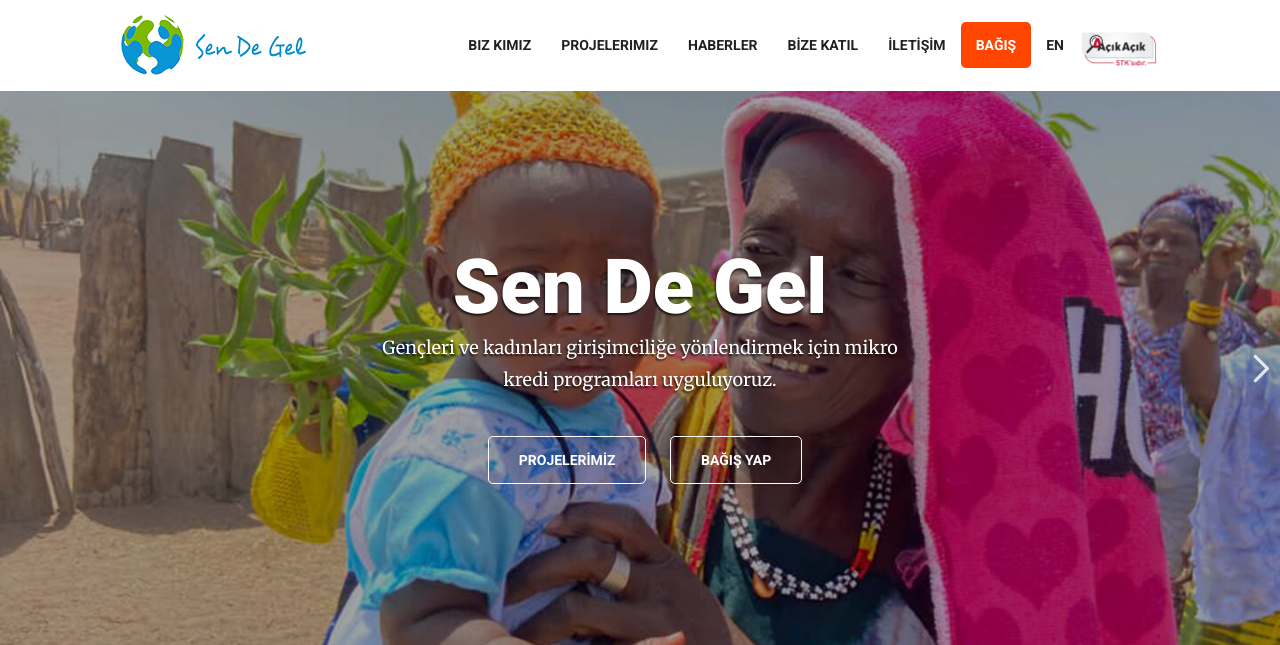
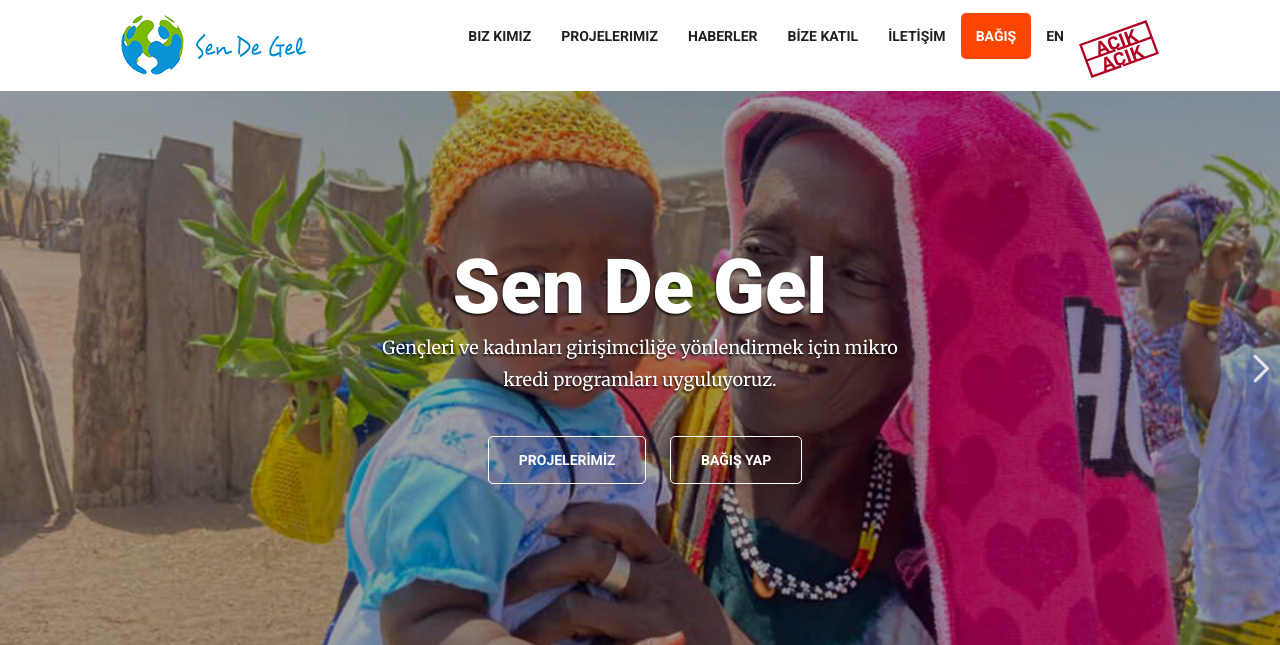
Before and after one commit to okcknet/sendegel, a PHP site: page / in a window 1280 px wide. Shown: the top 645 px of the page. Run offline with PHP 8.4, Linux system fonts and the light colour scheme.

Commit message:
acikacik logo ve link duzeltmesi

```diff
--- a/en/include/header.php
+++ b/en/include/header.php
@@ -30,7 +30,11 @@
                 <a href="../en/make-a-donation.php#section9" class="dropdown-toggle btn btn-secondary">Donate<i class="hidden-md hidden-lg icon icon-plus"></i></a>
               </li>
               <li><a href="/index.php">TR</a></li>
-                            <li class="stk-logo"><a href="https://acikacik.org/sivil-toplum-kurulusu/sosyal-ve--ekonomik-yasamda-nitelikli-degisim-ve-gelisime-destek-dernegi" target="_blank"><img src="/assets/images/content/stk.png" alt="" width="80px"></a></li>
+              <li class="stk-logo">
+                <a href="https://acikacik.org/stk/sivil-toplum-kurulusu/sosyal-ve--ekonomik-yasamda-nitelikli-degisim-ve-gelisime-destek-dernegi" target="_blank" title="Açık Açık NGO">
+                  <img src="/assets/images/content/destekcilerimiz/acikacik.svg" alt="Açık Açık" width="80px"></a>
+                </a>
+              </li>
             </ul>
             <a href="javascript:;" class="navbar-nav-toggle hidden-md hidden-lg"><i class="icon icon-menu"></i></a>
           </div>
--- a/include/header.php
+++ b/include/header.php
@@ -33,19 +33,14 @@
               <li>
                 <a href="/iletisim.php" title="İletişim">İLETİŞİM</a>
               </li>
-<!-- 							<li class="dropdown">
-								<a href="javascript:;" class="dropdown-toggle" data-toggle="dropdown">İletişim<i class="hidden-md hidden-lg icon icon-plus"></i></a>
-								<ul class="dropdown-menu">
-									<li><a href="/iletisim.php">İletişim</a></li>
-									<li><a href="/uye-ol.php">Bize Katıl</a></li>
-								</ul>
-							</li> -->
-
               <li>
                 <a href="/bagis-yap.php#section9" class="dropdown-toggle btn btn-secondary">Bağış</a>
               </li>
               <li><a href="/en/index.php">En</a></li>
-                            <li class="stk-logo"><a href="https://acikacik.org/sivil-toplum-kurulusu/sosyal-ve--ekonomik-yasamda-nitelikli-degisim-ve-gelisime-destek-dernegi" target="_blank"><img src="/assets/images/content/stk.png" alt="" width="80px"></a></li>
+              <li class="stk-logo">
+                <a href="https://acikacik.org/stk/sivil-toplum-kurulusu/sosyal-ve--ekonomik-yasamda-nitelikli-degisim-ve-gelisime-destek-dernegi" target="_blank" title="Açık Açık STK'sıdır.">
+                  <img src="/assets/images/content/destekcilerimiz/acikacik.svg" alt="Açık Açık" width="80px"></a>
+              </li>
             </ul>
             <a href="javascript:;" class="navbar-nav-toggle hidden-md hidden-lg"><i class="icon icon-menu"></i></a>
           </div>
```
Also changed, not shown: assets/images/content/destekcilerimiz/acikacik.svg (added). Lines whose indentation alone changed are shown as unchanged.
